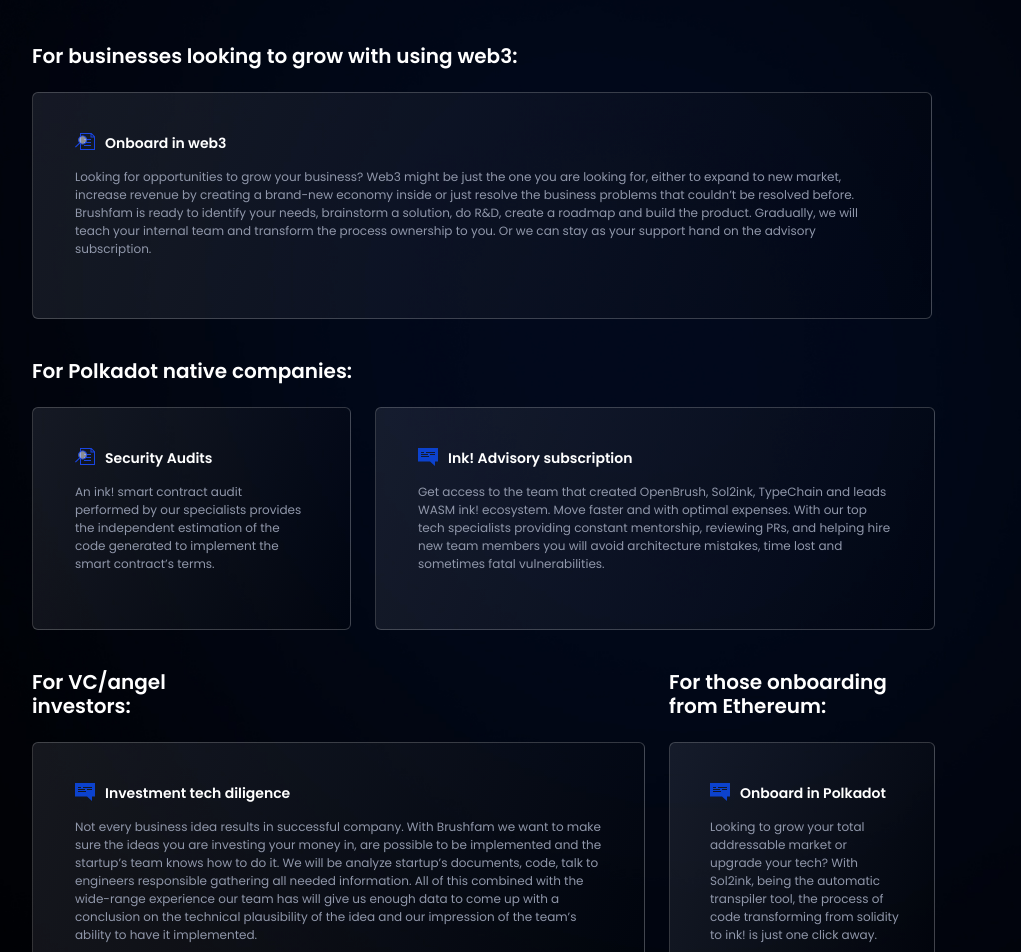
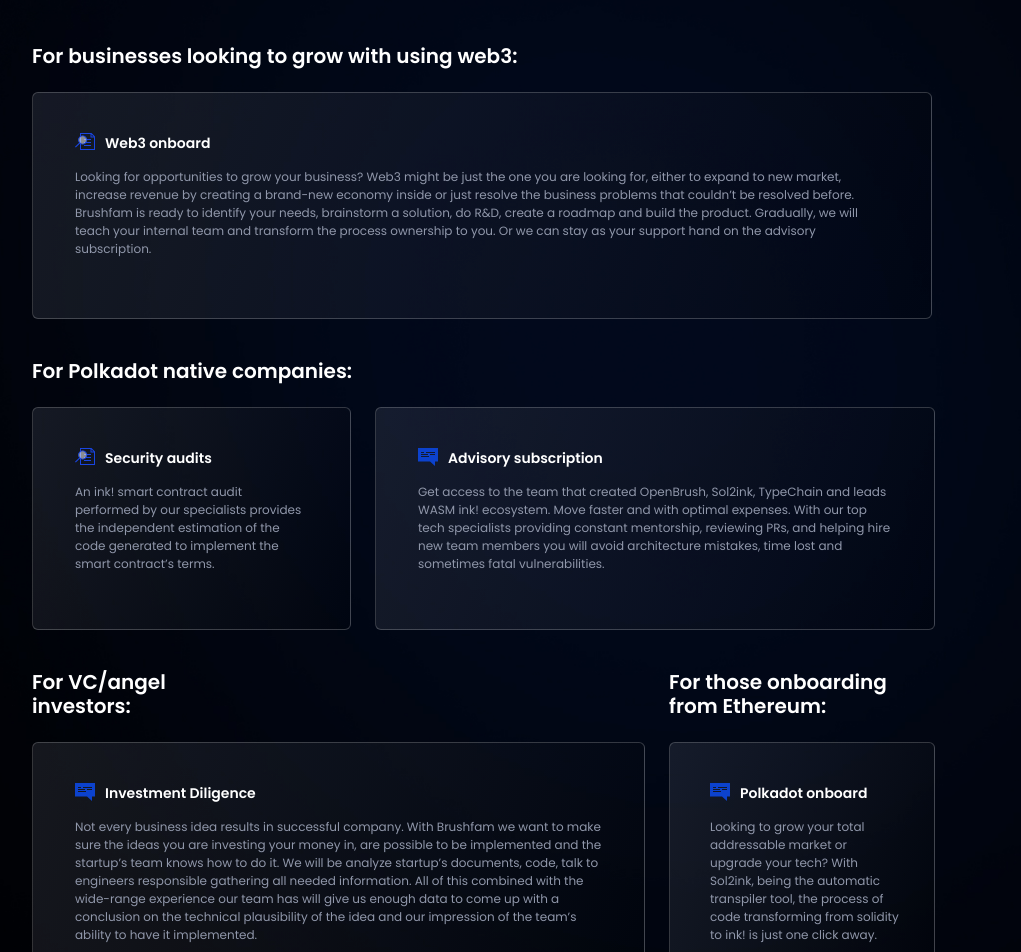
Before and after one commit to Brushfam/brushfam-website, a Next.js app: page / in a window 1280 px wide. Shown: the part 2660-3612 px from the top of the page, without its empty margins (160-1181 px from the left). Built offline with nearby package versions, Linux system fonts and the light colour scheme.

Commit message:
text updates, email form works fine

```diff
--- a/components/Navbar.js
+++ b/components/Navbar.js
@@ -7,18 +7,18 @@ const Navbar = () => {
     document.getElementById('get-in-touch').scrollIntoView()
   };
 
-  if (typeof window !== 'undefined') {
-    let prevScrollpos = window.pageYOffset;
-    window.onscroll = function() {
-      const currentScrollPos = window.pageYOffset;
-      if (prevScrollpos > currentScrollPos) {
-        document.getElementById("navbar").style.top = "0";
-      } else {
-        document.getElementById("navbar").style.top = "-80px";
-      }
-      prevScrollpos = currentScrollPos;
-    }
-  }
+  // if (typeof window !== 'undefined') {
+  //   let prevScrollpos = window.pageYOffset;
+  //   window.onscroll = function() {
+  //     const currentScrollPos = window.pageYOffset;
+  //     if (prevScrollpos > currentScrollPos) {
+  //       document.getElementById("navbar").style.top = "0";
+  //     } else {
+  //       document.getElementById("navbar").style.top = "-80px";
+  //     }
+  //     prevScrollpos = currentScrollPos;
+  //   }
+  // }
 
   return (
     <div className={navStyles.navbarContainer} id={"navbar"}>
--- a/data/footerData.js
+++ b/data/footerData.js
@@ -15,25 +15,25 @@ export const productsData = [
 
 export const servicesData = [
     {
-        label: "Advisory Subscription",
+        label: "Web3 onboard",
+        link: "#onboard-in-web3"
+    },
+    {
+        label: "Advisory subscription",
         link: "#ink-advisory"
     },
     {
-        label: "Security Audits",
+        label: "Security audits",
         link: "#security-audits"
+    },
+    {
+        label: "Polkadot onboard",
+        link: "#onboard-in-polkadot"
     },
     {
         label: "Investment Diligence",
         link: "#investment-diligence"
     },
-    {
-        label: "Onboard in Polkadot",
-        link: "#onboard-in-polkadot"
-    },
-    {
-        label: "Onboard in web3",
-        link: "#onboard-in-web3"
-    }
 ]
 
 export const learnData = [
--- a/pages/api/contact.js
+++ b/pages/api/contact.js
@@ -1,31 +1,35 @@
-
-export default function (req, res) {
-    require('dotenv').config()
-    let nodemailer = require('nodemailer')
+export default async function (req, res) {
+  require("dotenv").config();
+  let nodemailer = require("nodemailer");
   const transporter = nodemailer.createTransport({
     port: 465,
     host: "smtp.gmail.com",
     auth: {
-            user: 'nameless.brushfam@gmail.com',
-            pass: process.env.password,
+      user: "nameless.brushfam@gmail.com",
+      pass: process.env.PASSWORD,
     },
     secure: true,
-    })
+  });
 
   const mailData = {
-        from: 'nameless.brushfam@gmail.com',
-        to: 'nameless.endless@727.ventures',
+    from: "nameless.brushfam@gmail.com",
+    to: "nameless.endless@727.ventures",
     subject: `Message From ${req.body.email}`,
     text: req.body.message,
-        html: "<div>" + req.body.message + "</div>"
+    html: "<div>" + req.body.message + "</div>",
+  };
+
+  await new Promise((resolve, reject) => {
+    transporter.sendMail(mailData, (err, info) => {
+      if (err) {
+        console.error(err);
+        reject(err);
+      } else {
+        console.log(info);
+        resolve(info);
       }
-
-    transporter.sendMail(mailData, function (err, info) {
-        if(err)
-            console.log(err)
-        else
-            console.log(info)
-    })
-    res.status(200)
-    res.send()
+    });
+  });
+  res.status(200);
+  res.send();
 }
--- a/sections/Home/Services.js
+++ b/sections/Home/Services.js
@@ -21,7 +21,7 @@ export default function Services() {
           <div className={styles.block1} id={"onboard-in-web3"}>
             <div className={styles.serviceHeader}>
               <img src={"icons/search-icon.svg"} />
-              <p>Onboard in web3</p>
+              <p>Web3 onboard</p>
             </div>
             <p className={styles.serviceText}>
               Looking for opportunities to grow your business? Web3 might be
@@ -52,7 +52,7 @@ export default function Services() {
             <div className={styles.block2}>
               <div className={styles.serviceHeader}>
                 <img src={"icons/search-icon.svg"} />
-                <p>Security Audits</p>
+                <p>Security audits</p>
               </div>
               <p className={styles.serviceText} style={{ marginBottom: 24 }}>
                 An ink! smart contract audit performed by our specialists
@@ -72,7 +72,7 @@ export default function Services() {
             <div className={styles.block3}>
               <div className={styles.serviceHeader}>
                 <img src={"icons/comment-icon.svg"} />
-                <p>Ink! Advisory subscription</p>
+                <p>Advisory subscription</p>
               </div>
               <p className={styles.serviceText} style={{ marginBottom: 24 }}>
                 Get access to the team that created OpenBrush, Sol2ink,
@@ -99,7 +99,7 @@ export default function Services() {
             <div className={styles.block4} id={"investment-diligence"}>
               <div className={styles.serviceHeader}>
                 <img src={"icons/comment-icon.svg"} />
-                <p>Investment tech diligence</p>
+                <p>Investment Diligence</p>
               </div>
               <p className={styles.serviceText} style={{ marginBottom: 24 }}>
                 Not every business idea results in successful company.
@@ -128,7 +128,7 @@ export default function Services() {
             <div className={styles.block5} id={"onboard-in-polkadot"}>
               <div className={styles.serviceHeader}>
                 <img src={"icons/comment-icon.svg"} />
-                <p>Onboard in Polkadot</p>
+                <p>Polkadot onboard</p>
               </div>
               <p className={styles.serviceText} style={{ marginBottom: 24 }}>
                 Looking to grow your total addressable market or upgrade your
--- a/styles/Home/Home.module.css
+++ b/styles/Home/Home.module.css
@@ -78,6 +78,7 @@
 @media (max-width: 460px) {
     .section {
         height: 828px;
+      padding-top: 188px;
     }
   .mainDiv {
     width: 89%;
--- a/styles/Navbar.module.css
+++ b/styles/Navbar.module.css
@@ -21,10 +21,13 @@
     flex-direction: column;
     justify-content: flex-start;
     padding-bottom: 40px;
+}
+
+.mainDiv {
     width: 1100px;
 }
 
-/*.mainDiv {*/
+    /*.mainDiv {*/
 /*    position: fixed;*/
 /*    display: flex;*/
 /*    flex-direction: column;*/
@@ -84,7 +87,7 @@
 }
 
 @media (max-width: 1440px) {
-    .navbarContainer .mainDiv {
+    .mainDiv {
         width: 76%
     }
 }
@@ -115,7 +118,13 @@
 /*}*/
 
 @media (max-width: 460px) {
-    /*.navbarContainer {*/
-    /*    padding-bottom: 210px;*/
-    /*}*/
+    .navbarContainer {
+        position: static;
+        background: transparent;
+        backdrop-filter: none;
+    }
+
+    .mainDiv {
+        width: 89%;
+    }
 }
```
Also changed, not shown: components/Contact.js (+9 -11 lines). Lines whose indentation alone changed are shown as unchanged.
